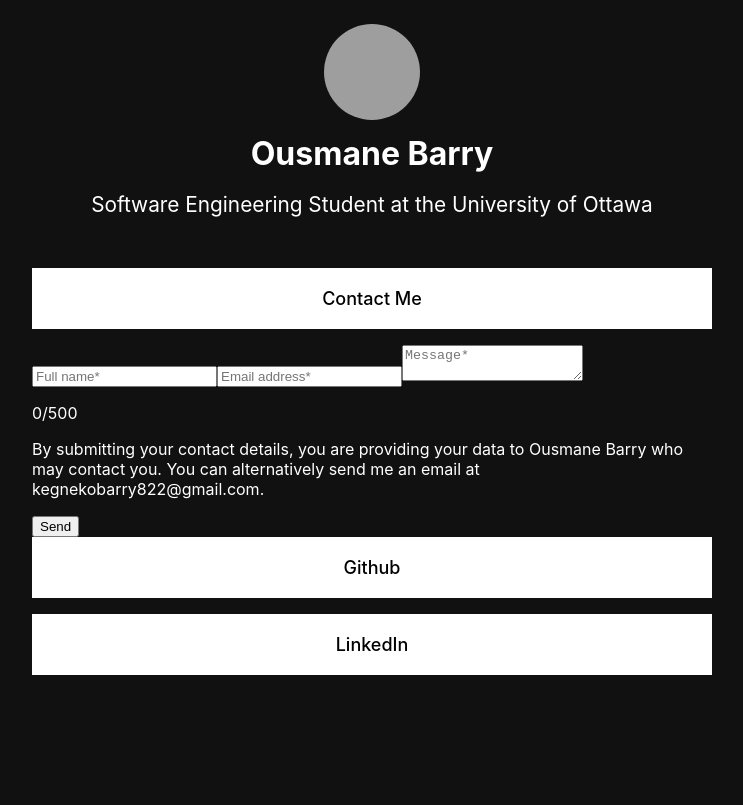
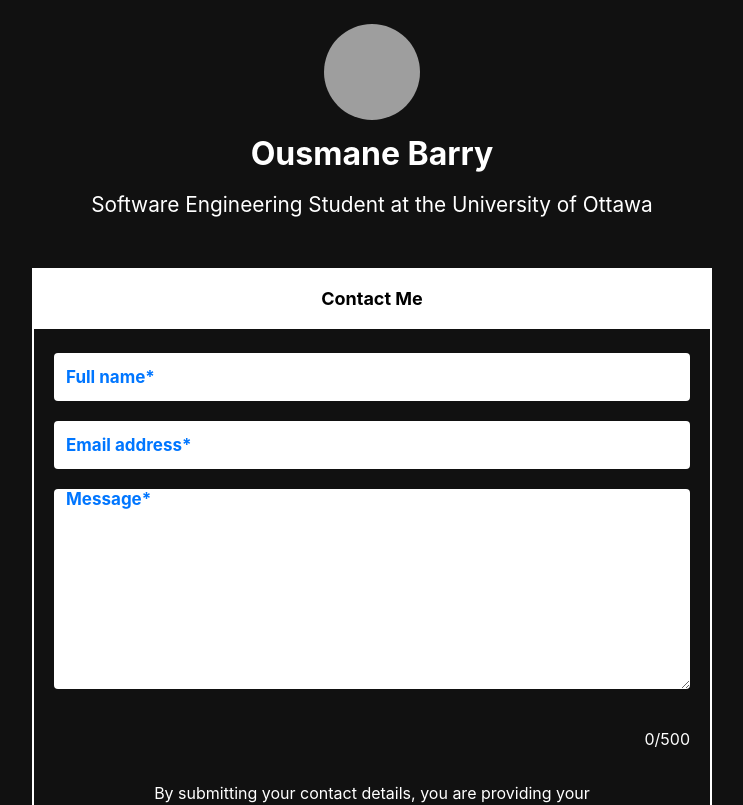
Before and after one commit to ousmanebarry/me, a Next.js app: page / in a window 1280 px wide. Shown: the top 805 px of the page, without its empty margins (268-1011 px from the left). Built offline with nearby package versions, Linux system fonts and the light colour scheme; grey boxes are pictures that could not be loaded.

Commit message:
Update Home.module.css

```diff
--- a/styles/Home.module.css
+++ b/styles/Home.module.css
@@ -50,14 +50,20 @@
 .mail {
 	color: black;
 	font-size: large;
-	font-weight: 500;
+	font-weight: bold;
 	width: 100%;
 	background-color: white;
-	transition: 0.2s;
+	transition: 0.25s ease all;
 	border: solid 2px white;
 	margin-bottom: 16px;
 	text-align: center;
 }
+
+/* test change */
+.mail {
+	margin-bottom: 0;
+}
+/*test change */
 
 .mail:hover {
 	cursor: pointer;
@@ -94,6 +100,92 @@
 	font-size: 1.3rem;
 }
 
-/* .fields {
-	margin: 24px 20px;
-} */
+/* Start here */
+
+.fields {
+	margin-bottom: 16px;
+	margin-top: 0;
+	padding: 24px 20px;
+	background-color: #111;
+	border-right: 2px solid white;
+	border-left: 2px solid white;
+	border-bottom: 2px solid white;
+}
+
+.name,
+.email,
+.message {
+	font: inherit;
+	font-weight: bold;
+	width: 100%;
+	height: 48px;
+	font-size: 17px;
+	padding: 0 12px;
+	border: none;
+	border-radius: 4px;
+	outline: 0;
+	margin-bottom: 20px;
+	background-color: white;
+}
+
+.message {
+	font: inherit;
+	font-weight: bold;
+	font-size: 17px;
+	resize: vertical;
+	max-width: 100%;
+	min-height: 200px;
+	height: 200px;
+	max-height: 400px;
+}
+
+.message::placeholder {
+	line-height: normal;
+	margin-top: 16px;
+}
+
+.message::placeholder,
+.email::placeholder,
+.name::placeholder {
+	color: #0076ff;
+}
+
+.chars_count {
+	font: inherit;
+	text-align: right;
+}
+
+.consent_div {
+	display: flex;
+	justify-content: center;
+}
+
+.consent {
+	width: 70%;
+	line-height: 1.6;
+	text-align: center;
+	margin-bottom: 36px;
+}
+
+.consent span {
+	font-weight: bold;
+	text-decoration: underline;
+}
+
+.submit {
+	font: inherit;
+	color: inherit;
+	font-weight: bold;
+	background-color: #0076ff;
+	width: 100%;
+	height: 48px;
+	text-align: center;
+	outline: 0;
+	border: none;
+	border-radius: 4px;
+	transition: 0.2s ease all;
+}
+
+.submit:hover {
+	background-color: #0077ffd7;
+}
```
